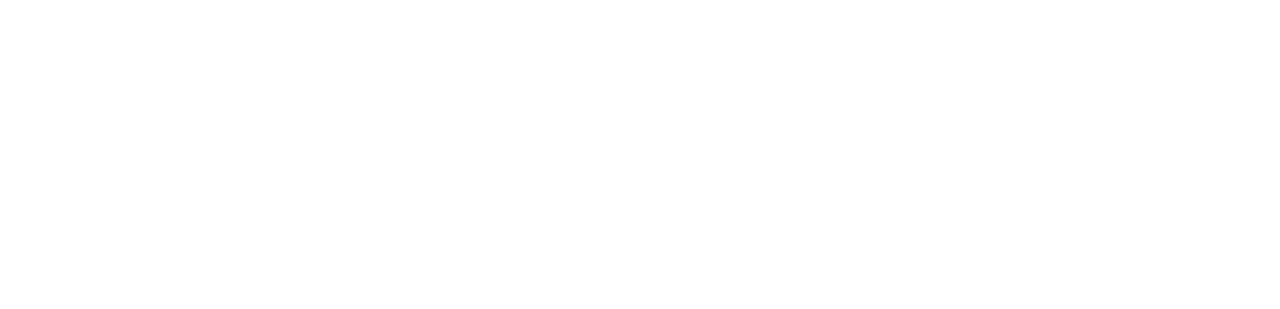
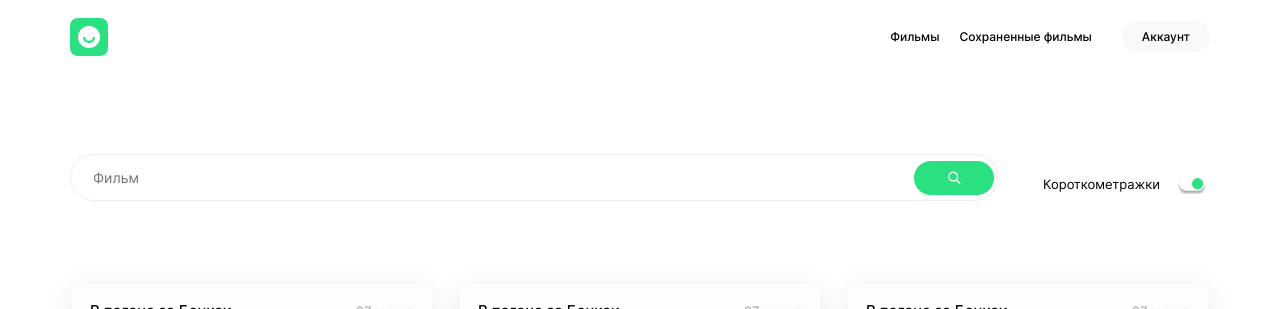
Before and after one commit to Leonid-Dolgodvorov/movies-explorer-frontend, a React app: page /saved-movies in a window 1280 px wide. Before the commit this address had no page. Shown: the top 309 px of the page. Built offline with nearby package versions, Linux system fonts and the light colour scheme.

Commit message:
Добавлены все страницы, исправлены расстояния у кнопок в Header

```diff
--- a/src/components/App/App.js
+++ b/src/components/App/App.js
@@ -20,9 +20,9 @@ function App() {
          <Route path="/movies">
           <Movies/>
         </Route>
-{/*        <Route path="/saved-movies">
+        <Route path="/saved-movies">
           <SavedMovies/>
-        </Route> */}
+        </Route>
         <Route path="/profile">
           <Profile/>
         </Route>
--- a/src/components/Header/Header.css
+++ b/src/components/Header/Header.css
@@ -29,7 +29,6 @@
   display: flex;
   margin-right: 70px;
   align-items: center;
-  justify-content: center;
   box-sizing: border-box;
 }
 
@@ -45,6 +44,11 @@
   color: #000;
 }
 
+.button_header-closer {
+  margin: 0;
+  padding: 8px 10px;
+}
+
 .button__header:hover {
   cursor: pointer;
   opacity: .8;
@@ -58,9 +62,10 @@
   background: #2BE080;
 }
 
-.button__header_grey {
+.button__header_account {
   background: #F9F9F9;
   border-radius: 20px;
+  margin-left: 20px;
 }
 
 .header__burger {
--- a/src/components/Header/Header.js
+++ b/src/components/Header/Header.js
@@ -22,9 +22,9 @@ function Header() {
           <header className="header">
             <Link className="header-logo" to="/" />
             <nav className="header-nav header-nav_signed-in">
-              <Link className="button__header" to="/movies">Фильмы</Link>
-              <Link className="button__header" to="/saved-movies">Сохраненные фильмы</Link>
-              <Link className="button__header button__header_grey" to="/profile">Аккаунт</Link>
+              <Link className="button__header button_header-closer" to="/movies">Фильмы</Link>
+              <Link className="button__header button_header-closer" to="/saved-movies">Сохраненные фильмы</Link>
+              <Link className="button__header button__header_account" to="/profile">Аккаунт</Link>
             </nav>
             <button className="header__burger"/>
           </header>
--- a/src/components/Movies/Movies.css
+++ b/src/components/Movies/Movies.css
@@ -6,6 +6,24 @@
   justify-content: center;
 }
 
+.movies__more {
+  margin: 0 auto;
+  text-align: center;
+  font-weight: 500;
+  font-size: 12px;
+  line-height: 15px;
+  width: 320px;
+  height: 36px;
+  padding-top: 9px;
+  box-sizing: border-box;
+  border: 1px solid #E8E8E8;
+}
+
+.movies__more:hover {
+  opacity: .8;
+  cursor: pointer;
+}
+
 @media screen and (max-width: 1250px) {
   .movies {
     margin: 60px auto;
--- a/src/components/Movies/Movies.js
+++ b/src/components/Movies/Movies.js
@@ -12,6 +12,7 @@ function Movies() {
       <div className="movies">
         <SearchForm/>
         <MoviesCardList/>
+        <p className="movies__more">Ещё</p>
       </div>
       <Footer/>
       </>
--- a/src/components/MoviesCardList/MoviesCardList.css
+++ b/src/components/MoviesCardList/MoviesCardList.css
@@ -14,24 +14,6 @@
   padding: 0;
   margin: 70px 0 80px;
   justify-content: center;
-}
-
-.movies__more {
-  margin: 0 auto;
-  text-align: center;
-  font-weight: 500;
-  font-size: 12px;
-  line-height: 15px;
-  width: 320px;
-  height: 36px;
-  padding-top: 9px;
-  box-sizing: border-box;
-  border: 1px solid #E8E8E8;
-}
-
-.movies__more:hover {
-  opacity: .8;
-  cursor: pointer;
 }
 
 @media (max-width: 900px) {
--- a/src/components/MoviesCardList/MoviesCardList.js
+++ b/src/components/MoviesCardList/MoviesCardList.js
@@ -13,7 +13,6 @@ function MoviesCardList() {
         <MoviesCard/>
         <MoviesCard/>
       </ul>
-      <p className="movies__more">Ещё</p>
     </section>
   );
 };
--- a/src/components/SavedMovies/SavedMovies.css
+++ b/src/components/SavedMovies/SavedMovies.css
@@ -0,0 +1,13 @@
+.saved-movies {
+  margin: 80px auto;
+  width: 100%;
+  display: flex;
+  flex-direction: column;
+  justify-content: center;
+}
+
+@media screen and (max-width: 1250px) {
+  .saved-movies {
+    margin: 60px auto;
+  }
+}
--- a/src/components/SavedMovies/SavedMovies.js
+++ b/src/components/SavedMovies/SavedMovies.js
@@ -0,0 +1,21 @@
+import React from "react";
+import "./SavedMovies.css";
+import Header from "../Header/Header";
+import SearchForm from "../SearchForm/SearchForm";
+import MoviesCardList from "../MoviesCardList/MoviesCardList";
+import Footer from "../Footer/Footer"
+
+function SavedMovies() {
+  return (
+    <>
+      <Header/>
+      <div className="saved-movies">
+        <SearchForm/>
+        <MoviesCardList/>
+      </div>
+      <Footer/>
+      </>
+  );
+};
+
+export default SavedMovies;
--- a/src/components/SearchForm/SearchForm.css
+++ b/src/components/SearchForm/SearchForm.css
@@ -8,7 +8,7 @@
 
 .searchform__wrapper {
   margin: 0 auto;
-  width: 1280px;
+  max-width: 1280px;
   display: flex;
   justify-content: space-between;
 }
@@ -69,7 +69,7 @@
   display: flex;
   align-items: center;
   justify-content: center;
-  margin-right: 70px;
+  margin: 0 70px 0 45px;
 }
 
 .searchform__shorts-btn {
@@ -101,7 +101,7 @@
     left: 620px;
   }
   .searchform__short-films {
-    margin-right: 0;
+    margin: 0;
   }
 }
 
```
